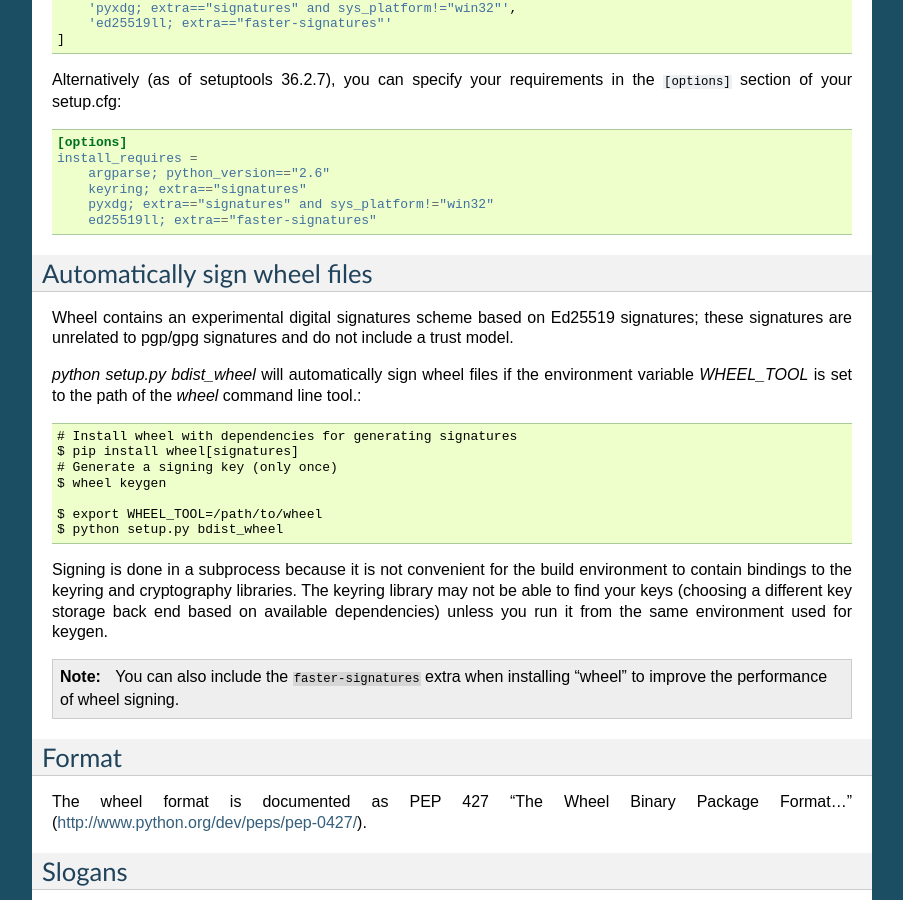
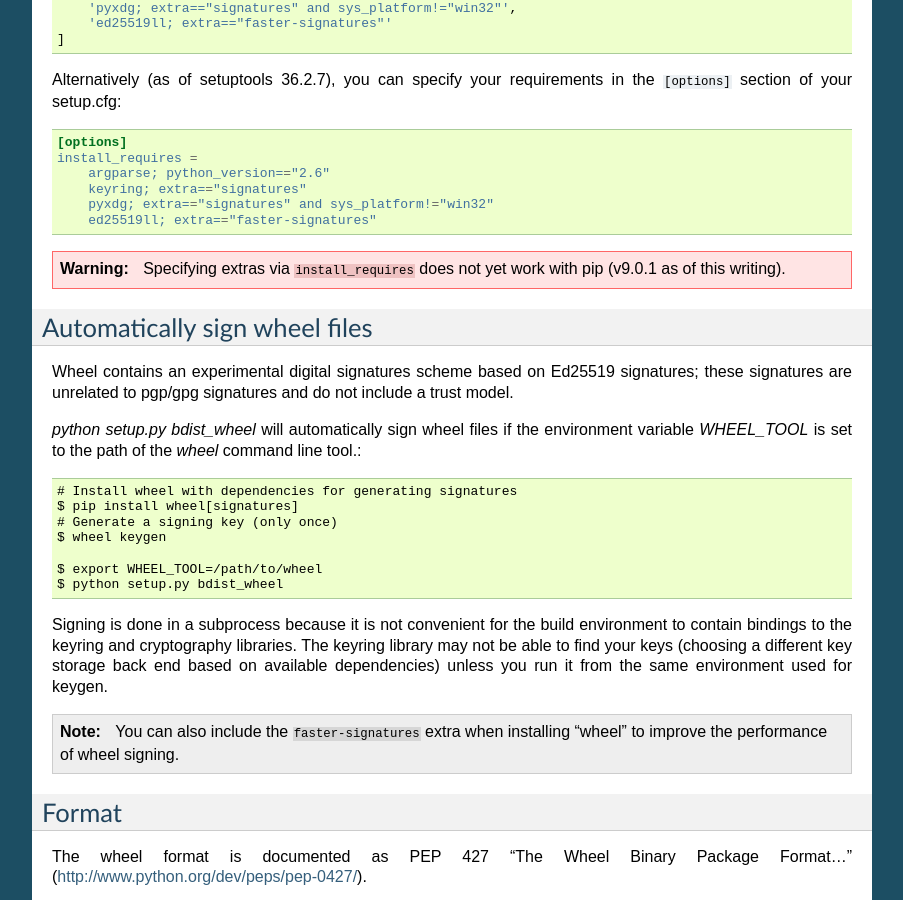
Before and after one commit to pypa/wheel, a Sphinx documentation site: the page built from docs/index.rst, in a window 1280 px wide and 900 px high, scrolled down 3573 px. Shown: the whole window, without its empty margins (198-1101 px from the left). Built offline with Sphinx 7.4.7, drawn with Linux system fonts in a browser that asks for light colours.

Commit message:
Added a warning about extras in install_requires

```diff
--- a/docs/index.rst
+++ b/docs/index.rst
@@ -197,6 +197,9 @@ the ``[options]`` section of your setup.cfg:
        pyxdg; extra=="signatures" and sys_platform!="win32"
        ed25519ll; extra=="faster-signatures"
 
+.. warning:: Specifying extras via ``install_requires`` does not yet work with
+   pip (v9.0.1 as of this writing).
+
 Automatically sign wheel files
 ------------------------------
 
```
